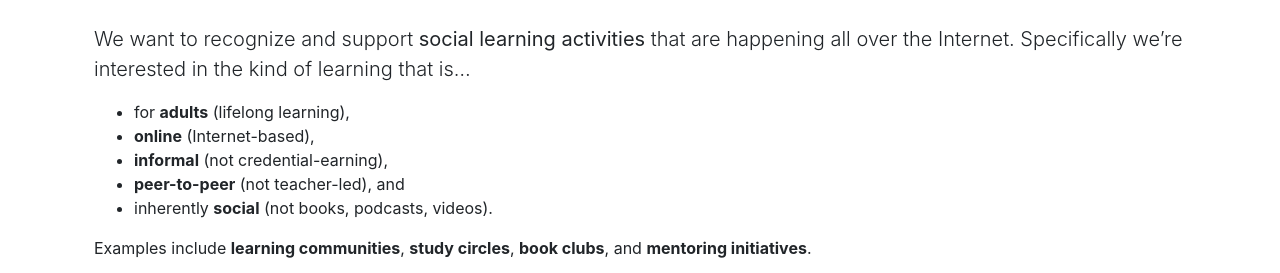
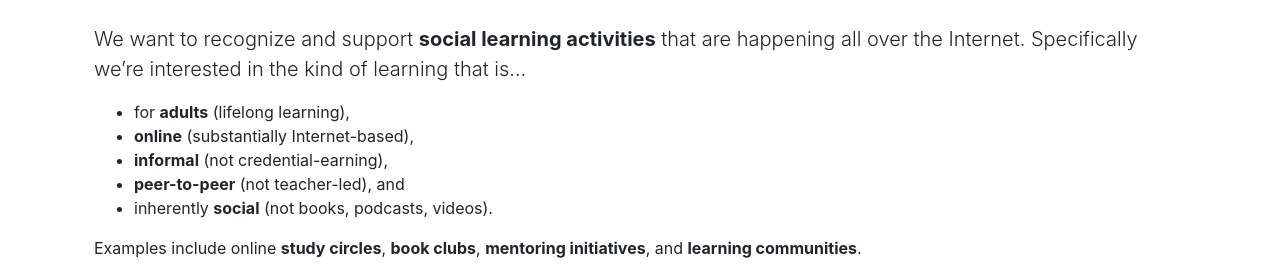
Before and after one commit to CollapseLabs/CollapseLabs.org, a plain HTML site: page sociallearning/index.html in a window 1280 px wide. Shown: the top 273 px of the page. Drawn offline with nearby package versions, Linux system fonts and the light colour scheme.

Commit message:
Wording tweaks

```diff
--- a/sociallearning/index.html
+++ b/sociallearning/index.html
@@ -16,16 +16,16 @@
     </nav>
  -->
     <main role="main" class="container p-4">
-      <p class="lead">We want to recognize and support <b>social learning activities</b> that are happening all over the Internet. Specifically we’re interested in the kind of learning that is…</p>
+      <p class="lead">We want to recognize and support <span class="font-weight-bold">social learning activities</span> that are happening all over the Internet. Specifically we’re interested in the kind of learning that is…</p>
       <ul>
         <li>for <b>adults</b> (lifelong learning),</li>
-        <li><b>online</b> (Internet-based),</li>
+        <li><b>online</b> (substantially Internet-based),</li>
         <li><b>informal</b> (not credential-earning),</li>
         <li><b>peer-to-peer</b> (not teacher-led), and</li>
         <li>inherently <b>social</b> (not books, podcasts, videos).</li>
       </ul>
 
-      <p>Examples include <b>learning communities</b>, <b>study circles</b>, <b>book clubs</b>, and <b>mentoring initiatives</b>.</p>
+      <p>Examples include online <b>study circles</b>, <b>book clubs</b>, <b>mentoring initiatives</b>, and <b>learning communities</b>.</p>
 
       <p>We’ve started to catalog these below. We hope that you find this useful, and if you know of something that we’ve missed, please fill out the form or otherwise contact us.</p>
 
```
